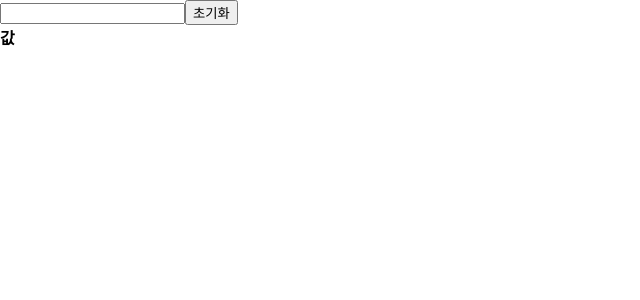
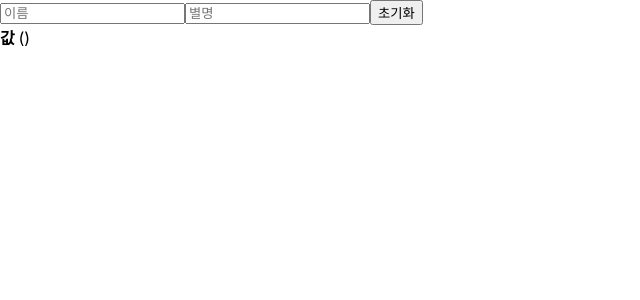
Before and after one commit to rxjw95/react-practice, a React (Create React App) app: page / in a window 1280 px wide. Shown: the top 300 px of the page, without its empty margins (0-640 px from the left). Built offline with nearby package versions, Linux system fonts and the light colour scheme.

Commit message:
여러개의 input 상태 관리하기, ES6(spread, computed property)

```diff
--- a/src/InputSample.js
+++ b/src/InputSample.js
@@ -1,22 +1,48 @@
 import React, { useState } from "react";
 
 function InputSample() {
-  const [value, setValue] = useState("");
+  const [inputs, setInputs] = useState({
+    name: "",
+    nickname: "",
+  });
+
+  const { name, nickname } = inputs;
+
+  /*
+  객체 업데이트에 대한 주의, 객체를 새롭게 만들어서 변경해야한다.
+  불변성을 지켜야한다. (react에서 가장 중요한 원칙)
+  */
 
   const onChange = (e) => {
-    setValue(e.target.value);
+    const { name, value } = e.target;
+
+    /*아래는 es6의 spread, computed property 문법이 사용되었다. 참고하자 */
+    setInputs({
+      ...inputs,
+      [name]: value,
+    });
   };
 
   const onReset = () => {
-    setValue("");
+    setInputs({
+      name: "",
+      nickname: "",
+    });
   };
+
   return (
     <div>
-      <input onChange={onChange} value={value} />
+      <input name="name" placeholder="이름" onChange={onChange} value={name} />
+      <input
+        name="nickname"
+        placeholder="별명"
+        onChange={onChange}
+        value={nickname}
+      />
       <button onClick={onReset}>초기화</button>
       <div>
         <b> 값 </b>
-        {value}
+        {name} ({nickname})
       </div>
     </div>
   );
```
